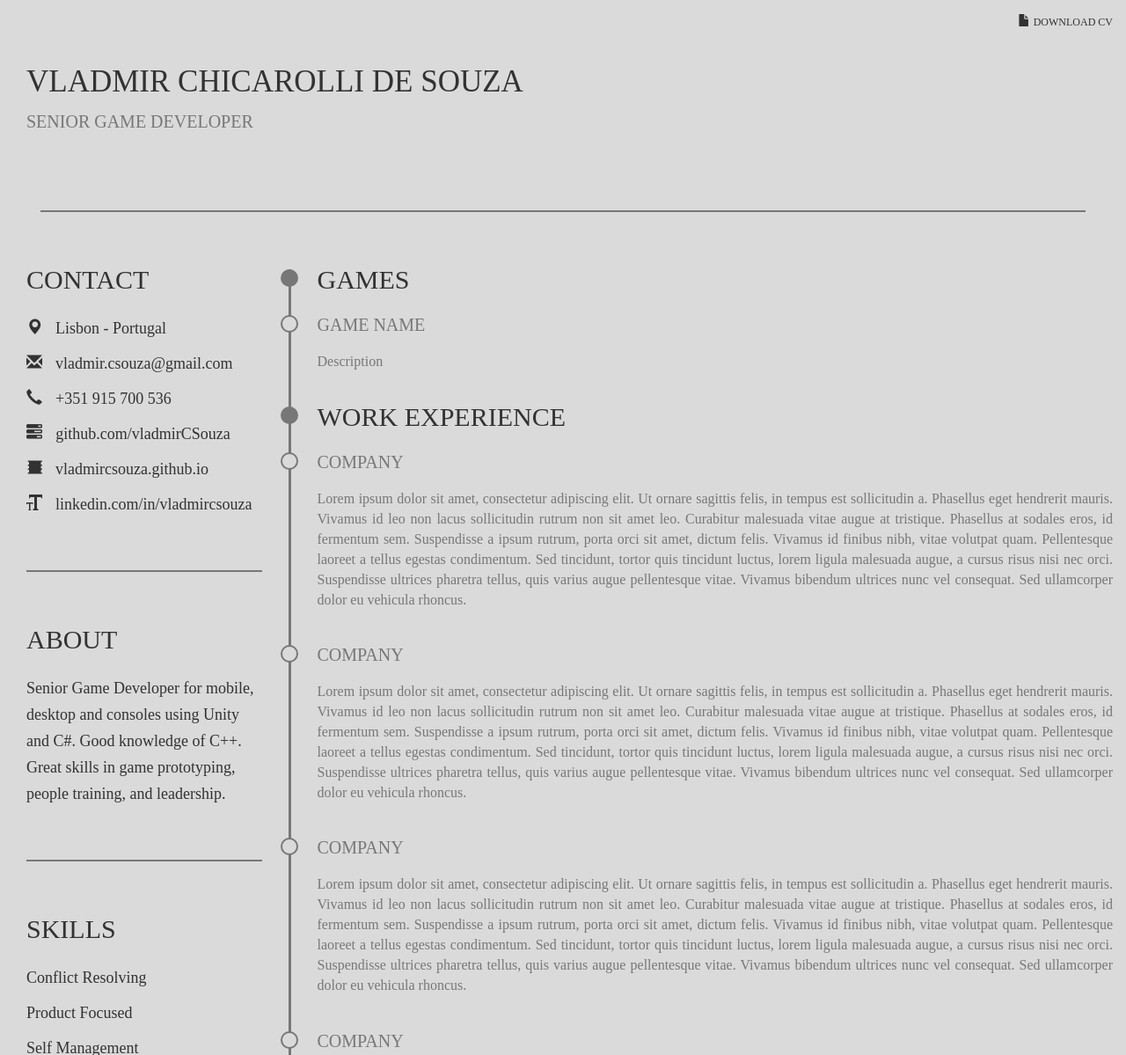
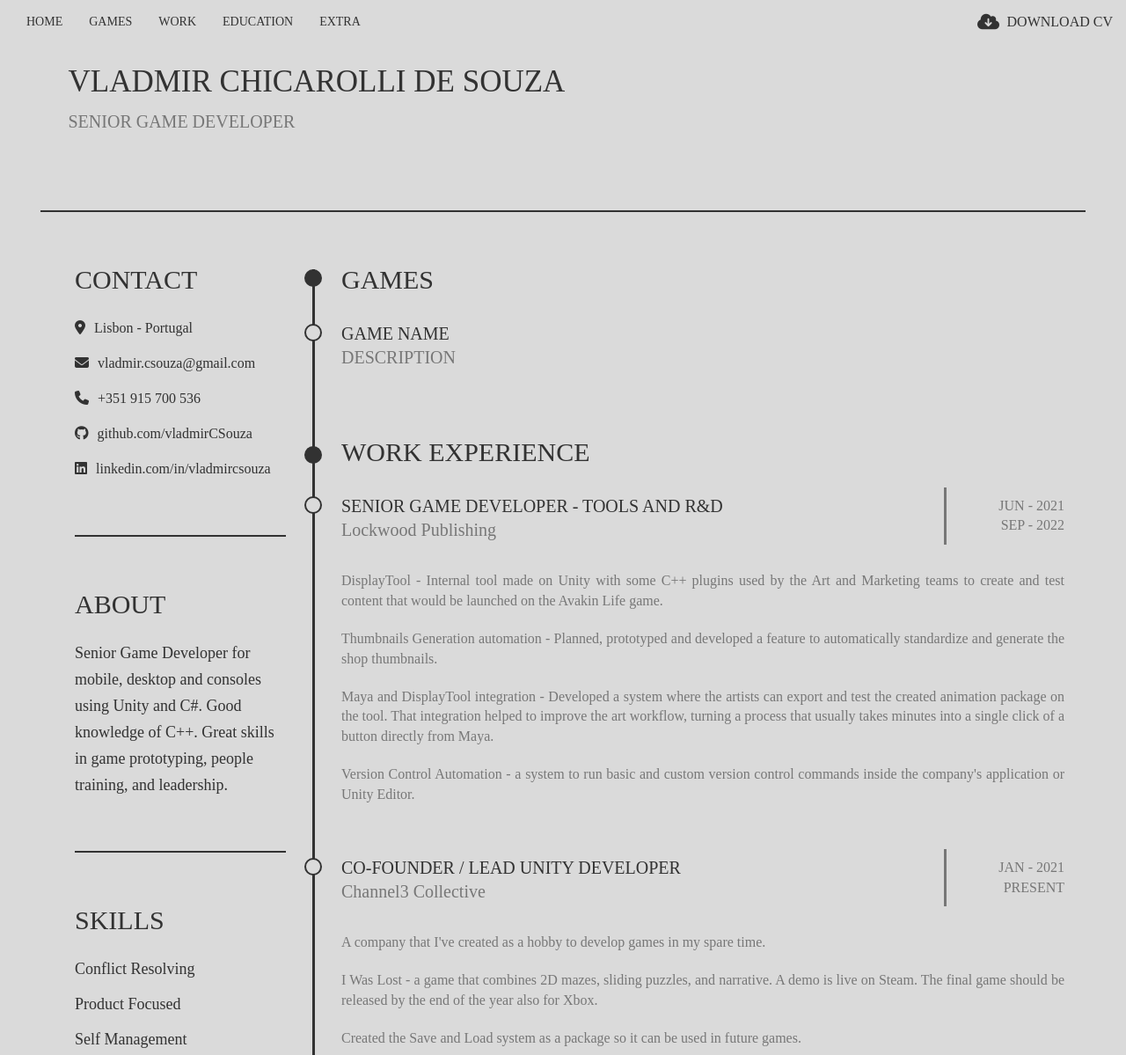
Before and after one commit to VladmirCSouza/VladmirCSouza.github.io, a plain HTML site: page index-new.html in a window 1280 px wide. Shown: the top 1199 px of the page at 88% size. Drawn offline with nearby package versions, Linux system fonts and the light colour scheme.

Commit message:
Add new items to the new index

```diff
--- a/css/index.css
+++ b/css/index.css
@@ -22,9 +22,15 @@ body {
     color: #767676;
 }
 
+.fa-cloud-download
+{
+    font-size: 20px;
+    margin-right: 5px;
+}
+
 .download-btn {
-	font-size: 12px;
-    vertical-align: bottom;
+    font-size: 16px;
+    vertical-align: top;
 }
 
 header{
@@ -40,7 +46,7 @@ header{
     margin-bottom: 60px;
     margin-right: auto;
     margin-left: auto;
-    background-color: #777777;
+    background-color: #323232;
 }
 
 h1, h2{
@@ -81,7 +87,7 @@ h2{
 
 .side-note p span
 {
-    margin-right: 15px;
+    margin-right: 10px;
 }
 
 .side-note .horizontal-line
@@ -95,6 +101,11 @@ h2{
     color: #777777;
 }
 
+.contact p
+{
+    font-size: 16px;
+}
+
 .row{
     margin-right: auto;
     margin-left: auto;
@@ -106,9 +117,14 @@ h2{
     text-align: justify;
     padding-right: 0;
     padding-left: 30px;
-    border-left: 3px solid #777777;
+    border-left: 3px solid #323232;
     margin-top: 5px;
     height: 100%;
+}
+
+.main-content .row
+{
+    margin-bottom: 30px;
 }
 
 .main-content p
@@ -127,6 +143,54 @@ h2{
 
 .main-content h2
 {
+    color: #323232;
+}
+
+.main-content h3
+{
+    margin-top: 5px;
+    color: #777777;
+    font-size: 20px;
+}
+
+.main-content section:not(:first-child)
+{
+    padding-top: 55px;
+}
+
+.main-content .company-info
+{
+    padding-left: 0;
+    padding-top: 10px;
+    margin-bottom: 0;
+}
+
+.main-content .company-info h3
+{
+    margin-bottom: 0;
+}
+
+.main-content .date
+{
+    padding: 0;
+    padding-top: 10px;
+    padding-bottom: 10px;
+    border-left: 3px solid #777777;
+}
+
+.main-content .date p
+{
+    text-align: end;
+    margin-bottom: 0;
+}
+
+.main-content .work-description
+{
+    margin-top: 25px;
+}
+
+.main-content .work-description p
+{
     margin-bottom: 20px;
 }
 
@@ -141,13 +205,19 @@ h2{
     margin-left: -42px;
 }
 
+.main-content section .circle-filled
+{
+    margin-top: 5px;
+}
+
 .circle-filled
 {
-    background: #777777;
+    background: #323232;
 }
 
 .circle-empty
 {
+    margin-top: 10px;
     background: #dadada;
-    border:2px solid #777777;
+    border:2px solid #323232;
 }
--- a/index-new.html
+++ b/index-new.html
@@ -9,6 +9,7 @@
 
     <!-- Stylesheets -->
     <link rel="stylesheet" href="https://maxcdn.bootstrapcdn.com/bootstrap/3.3.7/css/bootstrap.min.css">
+    <link rel="stylesheet" href="https://cdnjs.cloudflare.com/ajax/libs/font-awesome/4.7.0/css/font-awesome.min.css">
 
     <link rel="stylesheet" href="css/generalStyle.css" as="style" onload="this.onload=null;this.rel='stylesheet'">
     <link rel="stylesheet" href="css/index.css" as="style" onload="this.onload=null;this.rel='stylesheet'">
@@ -25,24 +26,46 @@
     <![endif]-->
 
 </head>
-<body>
+<body id="home">
+    <!-- Navbar Start -->
     <nav class="navbar navbar-default navbar-fixed-top">
         <div class="container-fluid">
+            <div class="navbar-header">
+                <button type="button" class="navbar-toggle" data-toggle="collapse" data-target="#myNavbar">
+                    <span class="icon-bar"></span>
+                    <span class="icon-bar"></span>
+                    <span class="icon-bar"></span>
+                </button>
+            </div>
+
+            <div class="collapse navbar-collapse" id="myNavbar">
+                <ul class="nav navbar-nav" id="myNavbar">
+                    <li><a href="#home">HOME</a></li>
+                    <li><a href="#games">GAMES</a></li>
+                    <li><a href="#work">WORK</a></li>
+                    <li><a href="#education">EDUCATION</a></li>
+                    <li><a href="#extra">EXTRA</a></li>
+                </ul>
+
                 <ul class="nav navbar-nav navbar-right">
-            <li><a href="cv/vladmir-souza-cv.pdf" target="_blank"><span class="glyphicon glyphicon-file"></span> <span class="download-btn">DOWNLOAD CV</span></a></li>
+                    <li><a href="cv/vladmir-souza-cv.pdf" target="_blank"><span class="fa fa-cloud-download"></span> <span class="download-btn">DOWNLOAD CV</span></a></li>
                 </ul>
             </div>
+
+
+        </div>
     </nav>
+    <!-- Navbar End -->
 
     <header>
-        <div class="container-fluid">
+        <div class="container">
             <h1>VLADMIR CHICAROLLI DE SOUZA</h1>
             <h2>SENIOR GAME DEVELOPER</h2>
         </div>
     </header>
 
     <!-- Horizontal Line -->
-    <section>
+    <section id="games">
         <div class="container-fluid">
             <div class="horizontal-line"></div>
         </div>
@@ -52,17 +75,17 @@
 
     <!-- Content Start -->
     <section>
-        <div class="container-fluid">
+        <div class="container">
             <div class="row">
+                <!-- Side Note Start -->
                 <div class="col-lg-3 col-sm-12 side-note">
-                    <div>
+                    <div class="contact">
                         <h1>CONTACT</h1>
-                        <p><span class="glyphicon glyphicon-map-marker"></span>Lisbon - Portugal</p>
-                        <p><span class="glyphicon glyphicon-envelope"></span>vladmir.csouza@gmail.com</p>
-                        <p><span class="glyphicon glyphicon-earphone"></span>+351 915 700 536</p>
-                        <p><span class="glyphicon glyphicon-tasks"></span>github.com/vladmirCSouza</p>
-                        <p><span class="glyphicon glyphicon-oil"></span>vladmircsouza.github.io</p>
-                        <p><span class="glyphicon glyphicon-text-size"></span>linkedin.com/in/vladmircsouza</p>
+                        <p><span class="fa-sharp fa-solid fa-location-dot"></span>Lisbon - Portugal</p>
+                        <p><span class="fa-solid fa-envelope"></span>vladmir.csouza@gmail.com</p>
+                        <p><span class="fa-solid fa-phone"></span>+351 915 700 536</p>
+                        <p><span class="fa-brands fa-github"></span>github.com/vladmirCSouza</p>
+                        <p><span class="fa-brands fa-linkedin"></span>linkedin.com/in/vladmircsouza</p>
                     </div>
                     <div class="horizontal-line"></div>
                     <div>
@@ -104,31 +127,98 @@
                     </div>
 
                 </div>
+                <!-- Side Note END -->
+
                 <div class="col-lg-9 col-sm-12 main-content">
-                    <div class="circle circle-filled"></div><h1>GAMES</h1>
-                    <div class="circle circle-empty"></div><h2>GAME NAME</h2>
-                    <p>Description</p>
+                    <!-- Game Start -->
+                    <section>
+                        <div class="circle circle-filled"></div>
+                        <h1>GAMES</h1>
+                        <div class="row">
+                            <div class="circle circle-empty"></div>
+                            <div class="col-lg-12 col-sm-12 company-info">
+                                <h2>GAME NAME</h2>
+                                <h3>DESCRIPTION</h3>
+                            </div>
+                        </div>
+                    </section>
+                    <!-- Games End-->
 
 
-                    <div class="circle circle-filled"></div><h1>WORK EXPERIENCE</h1>
-                    <div class="circle circle-empty"></div><h2>COMPANY</h2>
-                    <p>Lorem ipsum dolor sit amet, consectetur adipiscing elit. Ut ornare sagittis felis, in tempus est sollicitudin a. Phasellus eget hendrerit mauris. Vivamus id leo non lacus sollicitudin rutrum non sit amet leo. Curabitur malesuada vitae augue at tristique. Phasellus at sodales eros, id fermentum sem. Suspendisse a ipsum rutrum, porta orci sit amet, dictum felis. Vivamus id finibus nibh, vitae volutpat quam. Pellentesque laoreet a tellus egestas condimentum. Sed tincidunt, tortor quis tincidunt luctus, lorem ligula malesuada augue, a cursus risus nisi nec orci. Suspendisse ultrices pharetra tellus, quis varius augue pellentesque vitae. Vivamus bibendum ultrices nunc vel consequat. Sed ullamcorper dolor eu vehicula rhoncus.</p>
+                    <!-- WORK EXPERIENCE Start -->
+                    <section id="work">
+                        <div class="circle circle-filled"></div>
+                        <h1>WORK EXPERIENCE</h1>
+                        <div class="row">
+                            <div class="circle circle-empty"></div>
+                            <div class="col-lg-10 col-sm-12 company-info">
+                                <h2>SENIOR GAME DEVELOPER - TOOLS AND R&D</h2>
+                                <h3>Lockwood Publishing</h3>
+                            </div>
+                            <div class="col-lg-2 col-sm-12 date">
+                                <p>JUN - 2021<br>SEP - 2022</p>
+                            </div>
+                        </div>
+                        <div class="row work-description">
+                            <p>DisplayTool - Internal tool made on Unity with some C++ plugins used by the Art and Marketing teams to create and test content that would be launched on the Avakin Life game.</p>
+                            <p>Thumbnails Generation automation - Planned, prototyped and developed a feature to automatically standardize and generate the shop thumbnails.</p>
+                            <p>Maya and DisplayTool integration - Developed a system where the artists can export and test the created animation package on the tool. That integration helped to improve the art workflow, turning a process that usually takes minutes into a single click of a button directly from Maya.</p>
+                            <p>Version Control Automation - a system to run basic and custom version control commands inside the company's application or Unity Editor.</p>
+                        </div>
 
-                    <div class="circle circle-empty"></div><h2>COMPANY</h2>
-                    <p>Lorem ipsum dolor sit amet, consectetur adipiscing elit. Ut ornare sagittis felis, in tempus est sollicitudin a. Phasellus eget hendrerit mauris. Vivamus id leo non lacus sollicitudin rutrum non sit amet leo. Curabitur malesuada vitae augue at tristique. Phasellus at sodales eros, id fermentum sem. Suspendisse a ipsum rutrum, porta orci sit amet, dictum felis. Vivamus id finibus nibh, vitae volutpat quam. Pellentesque laoreet a tellus egestas condimentum. Sed tincidunt, tortor quis tincidunt luctus, lorem ligula malesuada augue, a cursus risus nisi nec orci. Suspendisse ultrices pharetra tellus, quis varius augue pellentesque vitae. Vivamus bibendum ultrices nunc vel consequat. Sed ullamcorper dolor eu vehicula rhoncus.</p>
+                        <div class="row">
+                            <div class="circle circle-empty"></div>
+                            <div class="col-lg-10 col-sm-12 company-info">
+                                <h2>CO-FOUNDER / LEAD UNITY DEVELOPER</h2>
+                                <h3>Channel3 Collective</h3>
+                            </div>
+                            <div class="col-lg-2 col-sm-12 date">
+                                <p>JAN - 2021<br>PRESENT</p>
+                            </div>
+                        </div>
+                        <div class="row work-description">
+                            <p>A company that I've created as a hobby to develop games in my spare time.</p>
+                            <p>I Was Lost - a game that combines 2D mazes, sliding puzzles, and narrative. A demo is live on Steam. The final game should be released by the end of the year also for Xbox.</p>
+                            <p>Created the Save and Load system as a package so it can be used in future games.</p>
+                            <p>Integrated the Steam achievements API.</p>
+                        </div>
 
-                    <div class="circle circle-empty"></div><h2>COMPANY</h2>
-                    <p>Lorem ipsum dolor sit amet, consectetur adipiscing elit. Ut ornare sagittis felis, in tempus est sollicitudin a. Phasellus eget hendrerit mauris. Vivamus id leo non lacus sollicitudin rutrum non sit amet leo. Curabitur malesuada vitae augue at tristique. Phasellus at sodales eros, id fermentum sem. Suspendisse a ipsum rutrum, porta orci sit amet, dictum felis. Vivamus id finibus nibh, vitae volutpat quam. Pellentesque laoreet a tellus egestas condimentum. Sed tincidunt, tortor quis tincidunt luctus, lorem ligula malesuada augue, a cursus risus nisi nec orci. Suspendisse ultrices pharetra tellus, quis varius augue pellentesque vitae. Vivamus bibendum ultrices nunc vel consequat. Sed ullamcorper dolor eu vehicula rhoncus.</p>
+                        <div class="row">
+                            <div class="circle circle-empty"></div>
+                            <div class="col-lg-10 col-sm-12 company-info">
+                                <h2>UNITY DEVELOPER / C++ GAME DEVELOPER</h2>
+                                <h3>Miniclip</h3>
+                            </div>
+                            <div class="col-lg-2 col-sm-12 date">
+                                <p>OCT - 2018<br>JUN - 2021</p>
+                            </div>
+                        </div>
+                        <div class="row work-description">
+                            <p>8 Ball Pool Trickshots - developed the features: Daily bonus, Show Facebook friends' position on the map and an Improvement on in-game controls which was later applied to the company's main game. A feature to predict the easiest possible shot, this became one of the major game's mechanics used to give bonuses, trophies and ingame consumables.</p>
+                            <p>Mentoring new joiners on a daily work bases and helping them to quickly integrate into the company.</p>
+                            <p>Created the coding best practices for Unity and C# also worked in a Unity Guide & Best Practices for artists.</p>
+                            <p>Top Down Golf - Worked almost a year with Cocos2D and Objective-C. Helped to develop the IA simulation mimicking a player aiming, a feature to challenge your Facebook friends and Leaderboards.</p>
+                        </div>
 
-                    <div class="circle circle-empty"></div><h2>COMPANY</h2>
-                    <p>Lorem ipsum dolor sit amet, consectetur adipiscing elit. Ut ornare sagittis felis, in tempus est sollicitudin a. Phasellus eget hendrerit mauris. Vivamus id leo non lacus sollicitudin rutrum non sit amet leo. Curabitur malesuada vitae augue at tristique. Phasellus at sodales eros, id fermentum sem. Suspendisse a ipsum rutrum, porta orci sit amet, dictum felis. Vivamus id finibus nibh, vitae volutpat quam. Pellentesque laoreet a tellus egestas condimentum. Sed tincidunt, tortor quis tincidunt luctus, lorem ligula malesuada augue, a cursus risus nisi nec orci. Suspendisse ultrices pharetra tellus, quis varius augue pellentesque vitae. Vivamus bibendum ultrices nunc vel consequat. Sed ullamcorper dolor eu vehicula rhoncus.</p>
+                        <div class="row">
+                            <div class="circle circle-empty"></div>
+                            <div class="col-lg-10 col-sm-12 company-info">
+                                <h2>CO-FOUNDER / WEB DEVELOPER</h2>
+                                <h3>Marrs Studio</h3>
+                            </div>
+                            <div class="col-lg-2 col-sm-12 date">
+                                <p>OCT - 2018<br>JUN - 2021</p>
+                            </div>
+                        </div>
+                        <div class="row work-description">
+                            <p>Responsible for planning, prototyping, and developing websites and web applications following the client's needs.</p>
+                            <p>Intel Software Day 2013 - Presentation of two projects one called iScholl, which helps parents know what their children's day at the nursery was like and another called Space Oddity, which is an example of an advertising game.</p>
+                        </div>
 
-                    <div class="circle circle-empty"></div><h2>COMPANY</h2>
-                    <p>Lorem ipsum dolor sit amet, consectetur adipiscing elit. Ut ornare sagittis felis, in tempus est sollicitudin a. Phasellus eget hendrerit mauris. Vivamus id leo non lacus sollicitudin rutrum non sit amet leo. Curabitur malesuada vitae augue at tristique. Phasellus at sodales eros, id fermentum sem. Suspendisse a ipsum rutrum, porta orci sit amet, dictum felis. Vivamus id finibus nibh, vitae volutpat quam. Pellentesque laoreet a tellus egestas condimentum. Sed tincidunt, tortor quis tincidunt luctus, lorem ligula malesuada augue, a cursus risus nisi nec orci. Suspendisse ultrices pharetra tellus, quis varius augue pellentesque vitae. Vivamus bibendum ultrices nunc vel consequat. Sed ullamcorper dolor eu vehicula rhoncus.</p>
+                    </section>
+                    <!-- WORK EXPERIENCE End-->
 
-                    <div class="circle circle-empty"></div><h2>COMPANY</h2>
-                    <p>Lorem ipsum dolor sit amet, consectetur adipiscing elit. Ut ornare sagittis felis, in tempus est sollicitudin a. Phasellus eget hendrerit mauris. Vivamus id leo non lacus sollicitudin rutrum non sit amet leo. Curabitur malesuada vitae augue at tristique. Phasellus at sodales eros, id fermentum sem. Suspendisse a ipsum rutrum, porta orci sit amet, dictum felis. Vivamus id finibus nibh, vitae volutpat quam. Pellentesque laoreet a tellus egestas condimentum. Sed tincidunt, tortor quis tincidunt luctus, lorem ligula malesuada augue, a cursus risus nisi nec orci. Suspendisse ultrices pharetra tellus, quis varius augue pellentesque vitae. Vivamus bibendum ultrices nunc vel consequat. Sed ullamcorper dolor eu vehicula rhoncus.</p>
-
+                    <section id="education">
                         <div class="circle circle-filled"></div><h1>EDUCATION</h1>
                         <div class="circle circle-empty"></div><h2>SCHOOL</h2>
                         <p>Lorem ipsum dolor sit amet, consectetur adipiscing elit. Ut ornare sagittis felis, in tempus est sollicitudin a. Phasellus eget hendrerit mauris. Vivamus id leo non lacus sollicitudin rutrum non sit amet leo. Curabitur malesuada vitae augue at tristique. Phasellus at sodales eros, id fermentum sem. Suspendisse a ipsum rutrum, porta orci sit amet, dictum felis. Vivamus id finibus nibh, vitae volutpat quam. Pellentesque laoreet a tellus egestas condimentum. Sed tincidunt, tortor quis tincidunt luctus, lorem ligula malesuada augue, a cursus risus nisi nec orci. Suspendisse ultrices pharetra tellus, quis varius augue pellentesque vitae. Vivamus bibendum ultrices nunc vel consequat. Sed ullamcorper dolor eu vehicula rhoncus.</p>
@@ -141,11 +231,14 @@
 
                         <div class="circle circle-empty"></div><h2>SCHOOL</h2>
                         <p>Lorem ipsum dolor sit amet, consectetur adipiscing elit. Ut ornare sagittis felis, in tempus est sollicitudin a. Phasellus eget hendrerit mauris. Vivamus id leo non lacus sollicitudin rutrum non sit amet leo. Curabitur malesuada vitae augue at tristique. Phasellus at sodales eros, id fermentum sem. Suspendisse a ipsum rutrum, porta orci sit amet, dictum felis. Vivamus id finibus nibh, vitae volutpat quam. Pellentesque laoreet a tellus egestas condimentum. Sed tincidunt, tortor quis tincidunt luctus, lorem ligula malesuada augue, a cursus risus nisi nec orci. Suspendisse ultrices pharetra tellus, quis varius augue pellentesque vitae. Vivamus bibendum ultrices nunc vel consequat. Sed ullamcorper dolor eu vehicula rhoncus.</p>
+                    </section>
 
+
+                    <section id="extra">
                         <div class="circle circle-filled"></div><h1>EXTRA</h1>
                         <div class="circle circle-empty"></div><h2>SCHOOL</h2>
                         <p>Lorem ipsum dolor sit amet, consectetur adipiscing elit. Ut ornare sagittis felis, in tempus est sollicitudin a. Phasellus eget hendrerit mauris. Vivamus id leo non lacus sollicitudin rutrum non sit amet leo. Curabitur malesuada vitae augue at tristique. Phasellus at sodales eros, id fermentum sem. Suspendisse a ipsum rutrum, porta orci sit amet, dictum felis. Vivamus id finibus nibh, vitae volutpat quam. Pellentesque laoreet a tellus egestas condimentum. Sed tincidunt, tortor quis tincidunt luctus, lorem ligula malesuada augue, a cursus risus nisi nec orci. Suspendisse ultrices pharetra tellus, quis varius augue pellentesque vitae. Vivamus bibendum ultrices nunc vel consequat. Sed ullamcorper dolor eu vehicula rhoncus.</p>
-
+                    </section>
                 </div>
             </div>
         </div>
@@ -155,6 +248,7 @@
 	<!--====== Javascripts & Jquery ======-->
 	<script src="https://ajax.googleapis.com/ajax/libs/jquery/3.2.1/jquery.min.js"></script>
     <script src="https://maxcdn.bootstrapcdn.com/bootstrap/3.3.7/js/bootstrap.min.js"></script>
+    <script src="https://kit.fontawesome.com/e13835bff8.js" crossorigin="anonymous"></script>
 
 </body>
 </html>
```
Also changed, not shown: 1 other file. Lines whose indentation alone changed are shown as unchanged.
